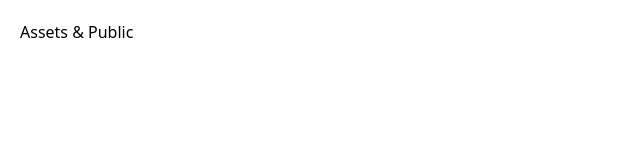
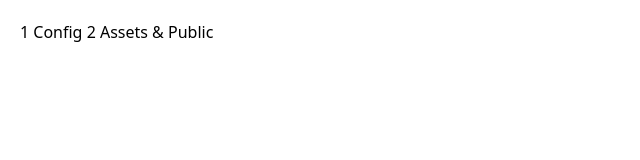
Before and after one commit to GabrielMouraProgramador/practicing, a Nuxt app: page / in a window 1280 px wide. Shown: the top 160 px of the page, without its empty margins (0-640 px from the left). Built offline with nearby package versions, Linux system fonts and the light colour scheme.

Commit message:
create new routes

```diff
--- a/nuxt.config.ts
+++ b/nuxt.config.ts
@@ -3,5 +3,7 @@ export default defineNuxtConfig({
   compatibilityDate: '2024-04-03',
   devtools: { enabled: true },
   plugins: ["~/plugins/preline.client.ts"],
-  modules: ["@nuxtjs/tailwindcss" ,'@nuxtjs/tailwindcss']
+  modules: [
+    "@nuxtjs/tailwindcss" ,
+  ]
 })
--- /dev/null
+++ b/pages/config.vue
@@ -0,0 +1,8 @@
+
+<template>
+  <div class="container mx-auto">
+    <pre>
+        <code v-highlight class="javascript">console.log('Hello World')</code>
+      </pre>
+  </div>
+</template>
--- a/pages/index.vue
+++ b/pages/index.vue
@@ -1,7 +1,11 @@
 <template>
-  <ul class="list-none pl-5 pt-5">
-    <li>
-      <NuxtLink to=""> Assets & Public </NuxtLink>
-    </li>
-  </ul>
+  <div class="container mx-auto">
+    <ul class="list-none pl-5 pt-5">
+      <li>
+        <NuxtLink to="/config"> 1 Config </NuxtLink>
+        <NuxtLink to="/assets-public"> 2 Assets & Public </NuxtLink>
+      </li>
+    </ul>
+    <!-- ... -->
+  </div>
 </template>
```
Also changed, not shown: pages/assets-public.vue (renamed from pages/assets -public.vue).
